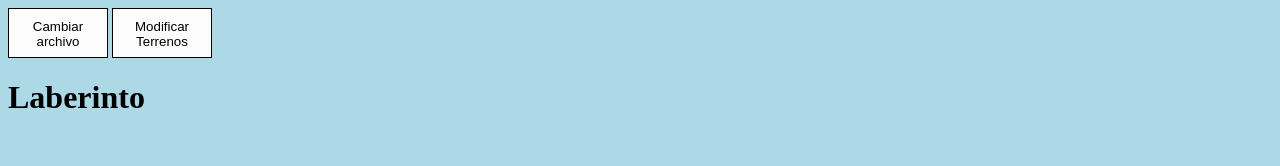
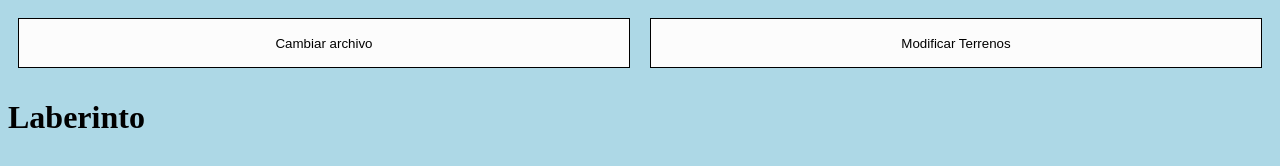
Before and after one commit to guillermortiz21/Proyecto-IA-1, a website with bundled scripts: page assets/labyrinth.html in a window 1280 px wide. Built offline with nearby package versions, Linux system fonts and the light colour scheme.

Commit message:
some css

```diff
--- /dev/null
+++ b/assets/styles/index.css
@@ -0,0 +1,3 @@
+body{
+    background-color: #ADD8E6;
+}
--- a/assets/styles/labyrinth.css
+++ b/assets/styles/labyrinth.css
@@ -37,6 +37,10 @@
     display: none;
 }
 
+.buttons{
+    display: flex;
+}
+
 .topButtons{
     background-color: #FCFCFC;
     border-style: solid;
@@ -44,10 +48,10 @@
     border-color: black;
     height: 50px;
     display: inline-block;
-    width: 100px;
+    width: 100%;
     vertical-align: top;
     padding: 10px;
-    margin: auto;
+    margin: 10px;
     text-align: center;
     font: 400 13.3333px Arial;
     align-items: flex-start;
```
Also changed, not shown: assets/labyrinth.html (+1 -0 lines), index.html (+1 -0 lines).
